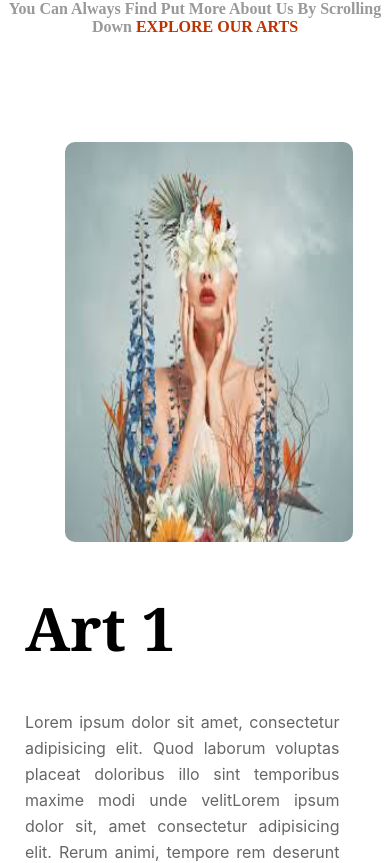
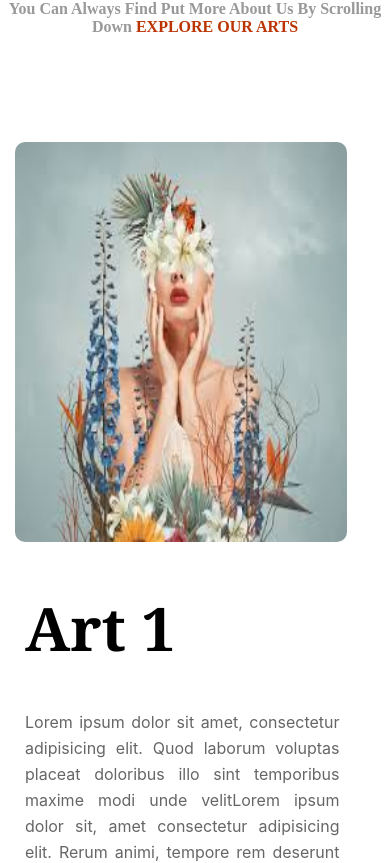
Before and after one commit to Darab-gif/artsBlog, a React (Create React App) app: page / in a window 390 px wide. Shown: the part 1910-2773 px from the top of the page. Built offline with nearby package versions, Linux system fonts and the light colour scheme.

Commit message:
*Updated the media query

```diff
--- a/src/Components/Blog.css
+++ b/src/Components/Blog.css
@@ -85,8 +85,8 @@
   }
   .blogMedia img {
     height: 25rem;
-    width: 18rem;
+    width: 85%;
     border-radius: 10px;
-    margin-left: 60px;
+    margin-left: 10px;
   }
 }
```
